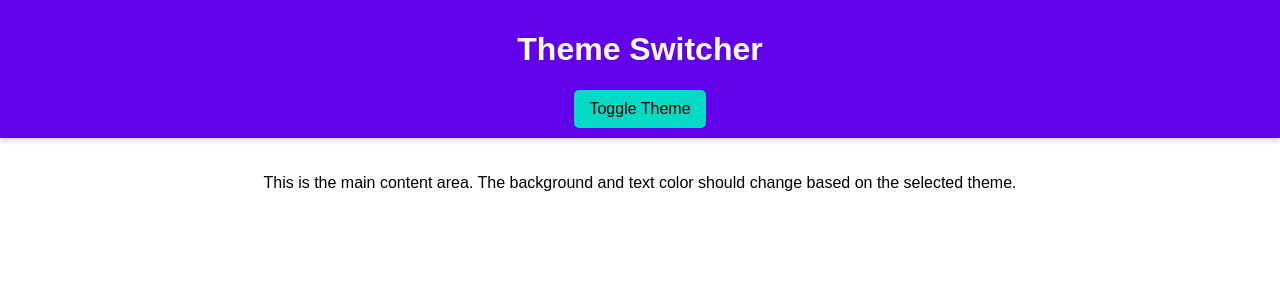
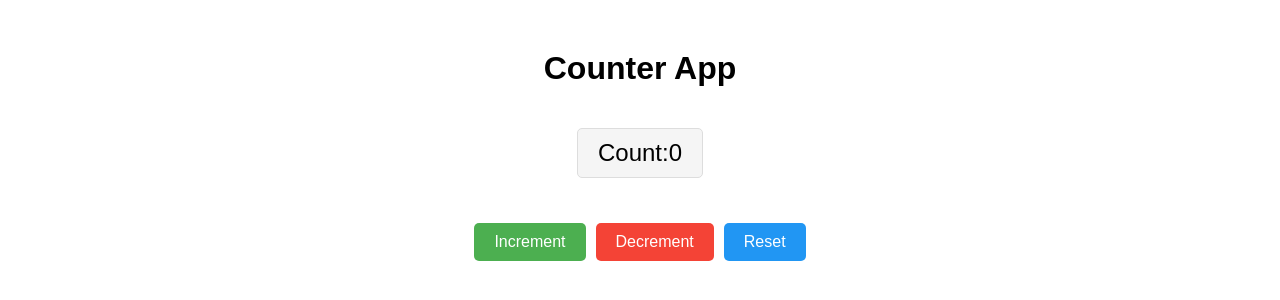
Before and after one commit to ThiagoAndo/React-interview-challenges, a React (Create React App) app: page / in a window 1280 px wide. Shown: the top 300 px of the page. Built offline with nearby package versions, Linux system fonts and the light colour scheme.

Commit message:
Add count commp

```diff
--- a/src/App.js
+++ b/src/App.js
@@ -2,8 +2,9 @@ import FecthJsonPlaceholder from "./Challenges/unsolved/API-integration/FecthJso
 import CRUDAppUI from "./Challenges/unsolved/API-integration/CRUDperations";
 import PaginationUI from "./Challenges/unsolved/API-integration/Pagination.";
 import SwitcherApp from "./Challenges/unsolved/Theme-switcher/SwitcherApp";
+import CounterUI from "./Challenges/unsolved/Basic-concepts/Counter";
 function App() {
-  return <SwitcherApp />;
+  return <CounterUI />;
 }
 
 export default App;
--- a/src/Challenges/unsolved/Basic-concepts/Counter.jsx
+++ b/src/Challenges/unsolved/Basic-concepts/Counter.jsx
@@ -1,5 +1,7 @@
 // 1. CounterUI Challenge
 // Create a CounterUI component with the following requirements:
+
+import { useState } from "react";
 
 // Display a numeric count.
 // Provide three buttons to:
@@ -10,7 +12,28 @@
 // Ensure the component is reusable and takes props for the count and callback functions
 // for the buttons (onIncrement, onDecrement, and onReset).
 
-const CounterUI = ({ count, onIncrement, onDecrement, onReset }) => {
+// import { useReducer } from "react";
+
+// const reducer = (state, action ) => {
+//   switch (action.type) {
+//     case "INCREMENT":
+//       return { count: state.count + 1 };
+//     case "DECREMENT":
+//       return { count: state.count - 1 };
+//     case "RESET":
+//       return { count: 0 };
+//     default:
+//       return state;
+//   }
+
+// };
+
+// const initialState = { count: 0 };
+
+const CounterUI = () => {
+  // const [state, dispatch] = useReducer(reducer, initialState);
+
+  const [count, setCount] = useState(0);
   return (
     <div style={{ textAlign: "center", marginTop: "50px" }}>
       <h1>Counter App</h1>
@@ -25,11 +48,11 @@ const CounterUI = ({ count, onIncrement, onDecrement, onReset }) => {
           backgroundColor: "#f5f5f5",
         }}
       >
-        Count: {count}
+        {/* Count:{state.count} //=> useReducer*/}
+        Count:{count}
       </div>
       <div style={{ marginTop: "20px" }}>
         <button
-          onClick={onIncrement}
           style={{
             padding: "10px 20px",
             margin: "5px",
@@ -39,11 +62,12 @@ const CounterUI = ({ count, onIncrement, onDecrement, onReset }) => {
             borderRadius: "5px",
             cursor: "pointer",
           }}
+          // onClick={() => dispatch({ type: "INCREMENT" })} //=> useReducer
+          onClick={() => setCount((prev) => prev + 1)}
         >
           Increment
         </button>
         <button
-          onClick={onDecrement}
           style={{
             padding: "10px 20px",
             margin: "5px",
@@ -53,11 +77,12 @@ const CounterUI = ({ count, onIncrement, onDecrement, onReset }) => {
             borderRadius: "5px",
             cursor: "pointer",
           }}
+          // onClick={() => dispatch({ type: "DECREMENT" })} //=> useReducer
+          onClick={() => setCount((prev) => prev - 1)}
         >
           Decrement
         </button>
         <button
-          onClick={onReset}
           style={{
             padding: "10px 20px",
             margin: "5px",
@@ -67,6 +92,8 @@ const CounterUI = ({ count, onIncrement, onDecrement, onReset }) => {
             borderRadius: "5px",
             cursor: "pointer",
           }}
+          // onClick={() => dispatch({ type: "RESET" })}//=> useReducer
+          onClick={() => setCount(0)}
         >
           Reset
         </button>
@@ -74,7 +101,7 @@ const CounterUI = ({ count, onIncrement, onDecrement, onReset }) => {
     </div>
   );
 };
-
+export default CounterUI;
 // Initial count: 0
 
 // Without functional updates:
```
